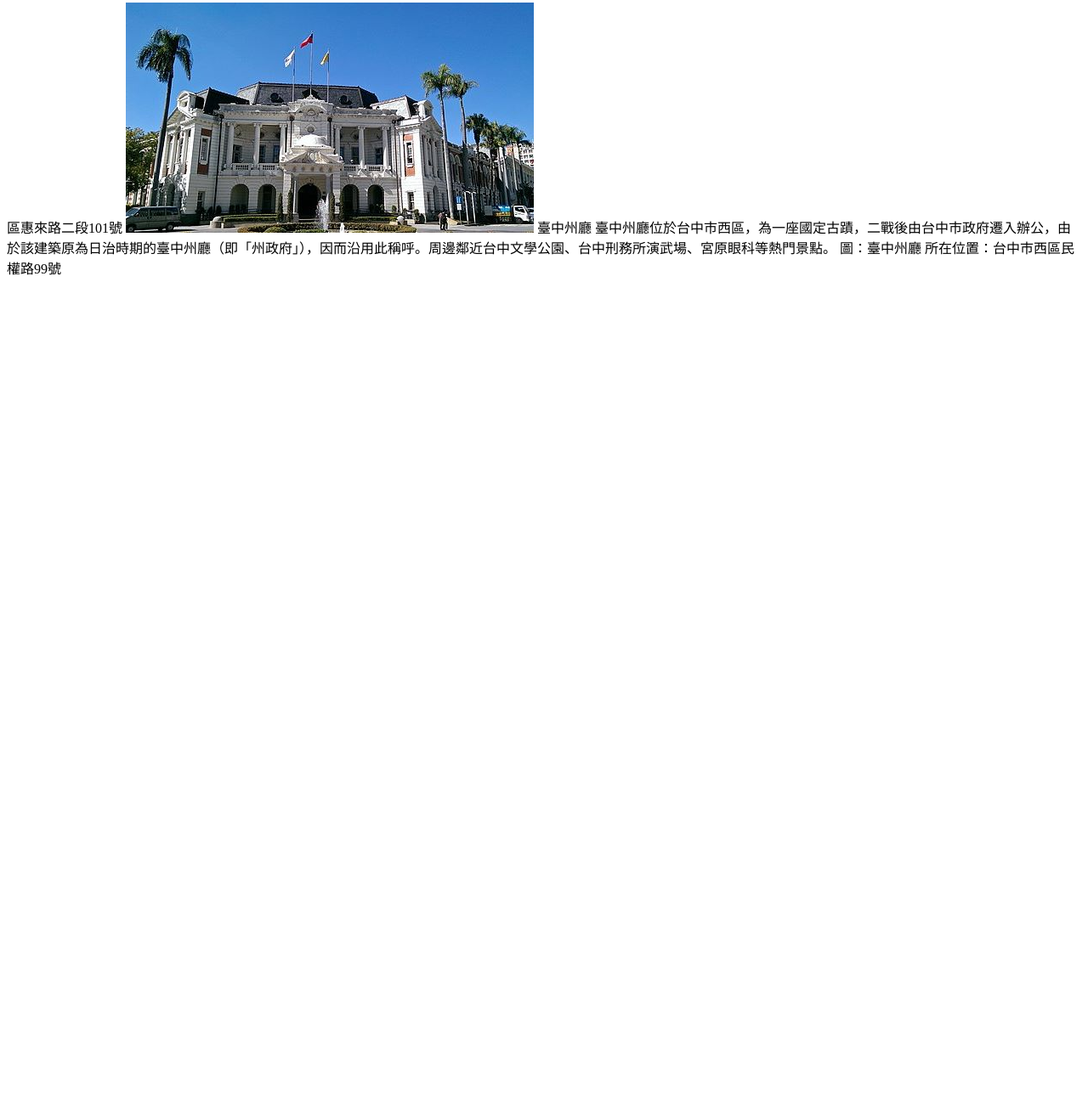
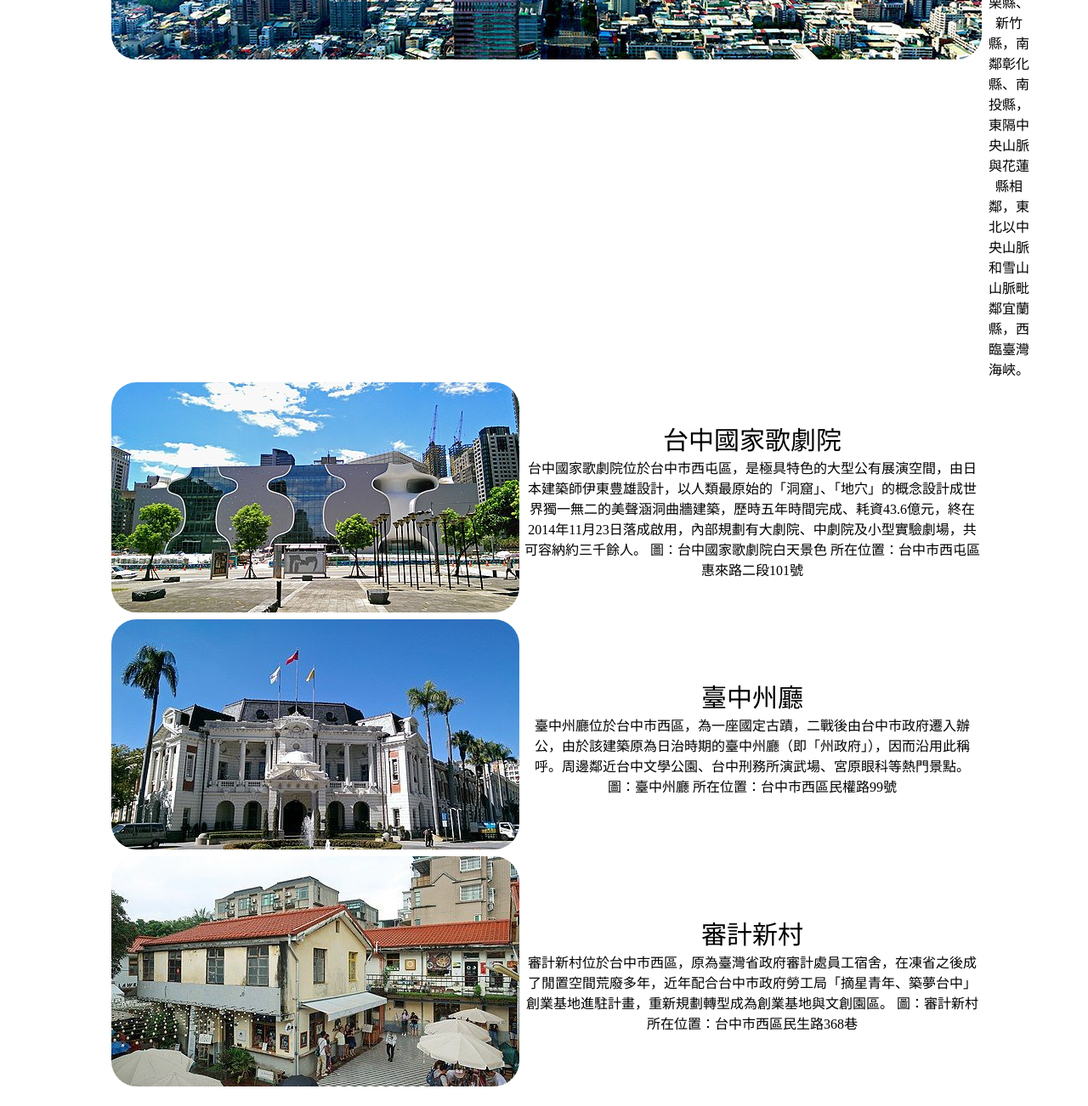
Before and after one commit to shiang116/hw01, a plain HTML site: page index.html in a window 1280 px wide. Shown: the part 657-1959 px from the top of the page at 85% size. Before the commit the page ends 992 px from the top, so only its background shows below. Drawn offline with Linux system fonts and the light colour scheme.

Commit message:
Add files via upload

```diff
--- a/index.html
+++ b/index.html
@@ -4,16 +4,25 @@
 	<meta charset="UTF-8">
 	<meta name="viewport" content="width=device-width, initial-scale=1.0">
 	<title>Document</title>
+	<style>
+		.container { margin : 0 auto; width:1024px; }
+		.large_font { font-size:30px; }
+		td { text-align: center;  }
+		img { border-radius: 30px; }
+		.img_round { border-radius: 50%; width:350px; height:350px; }
+	</style>
 </head>
+
+<div class="container">
 <body>
-table><tr>
+<table><tr>
 	<td colspan="2">
-		台中市景點推薦
+		<div class="large_font">台中市景點推薦</div>
 		<img src="00.jpeg">
 	</td>
 	<td colspan="2">
 
-	臺中市
+	<div class="large_font">臺中市</div>
 
 	臺中市，通稱臺中，簡稱「中」，為中華民國直轄市，臺灣六都之一，也是中臺灣唯一的直轄市。周邊與臺灣省的六個縣相鄰，北鄰苗栗縣、新竹縣，南鄰彰化縣、南投縣，東隔中央山脈與花蓮縣相鄰，東北以中央山脈和雪山山脈毗鄰宜蘭縣，西臨臺灣海峽。
 
@@ -25,7 +34,7 @@ table><tr>
 
 	</td>
 	<td>
-		台中國家歌劇院
+		<div class="large_font">台中國家歌劇院</div>
 		台中國家歌劇院位於台中市西屯區，是極具特色的大型公有展演空間，由日本建築師伊東豊雄設計，以人類最原始的「洞窟」、「地穴」的概念設計成世界獨一無二的美聲涵洞曲牆建築，歷時五年時間完成、耗資43.6億元，終在2014年11月23日落成啟用，內部規劃有大劇院、中劇院及小型實驗劇場，共可容納約三千餘人。
 
 		圖：台中國家歌劇院白天景色
@@ -38,20 +47,21 @@ table><tr>
 		<img src="02.jpeg">
 	</td>
 	<td>
-			臺中州廳
+			<div class="large_font">臺中州廳</div>
 			臺中州廳位於台中市西區，為一座國定古蹟，二戰後由台中市政府遷入辦公，由於該建築原為日治時期的臺中州廳（即「州政府」），因而沿用此稱呼。周邊鄰近台中文學公園、台中刑務所演武場、宮原眼科等熱門景點。
 			圖：臺中州廳
 			所在位置：台中市西區民權路99號
-
-
 	</td>
 </tr>
 <tr>
 	<td>
-
+		<img src="03.jpeg">
 	</td>
 	<td>
-
+		<div class="large_font">審計新村</div>
+		審計新村位於台中市西區，原為臺灣省政府審計處員工宿舍，在凍省之後成了閒置空間荒廢多年，近年配合台中市政府勞工局「摘星青年、築夢台中」創業基地進駐計畫，重新規劃轉型成為創業基地與文創園區。
+		圖：審計新村
+		所在位置：台中市西區民生路368巷
 	</td>
 </tr>
 <tr>
```
